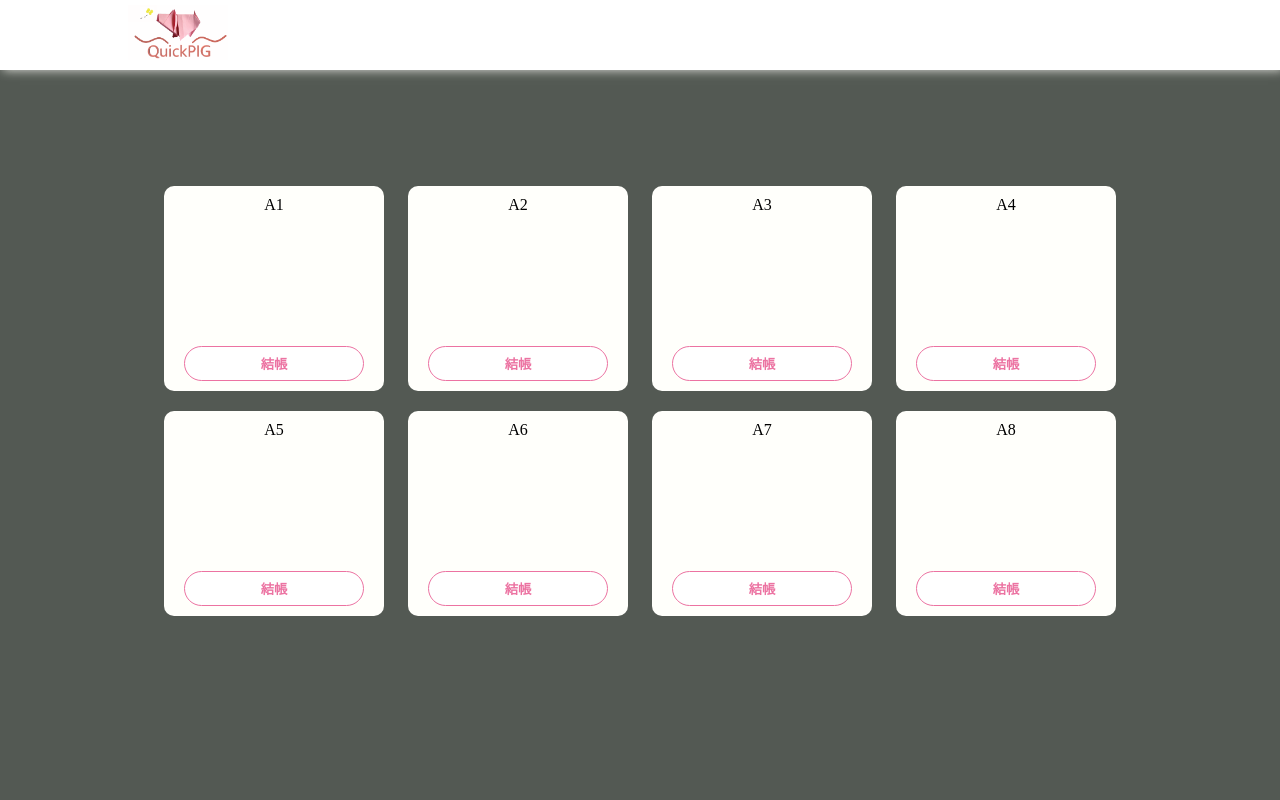
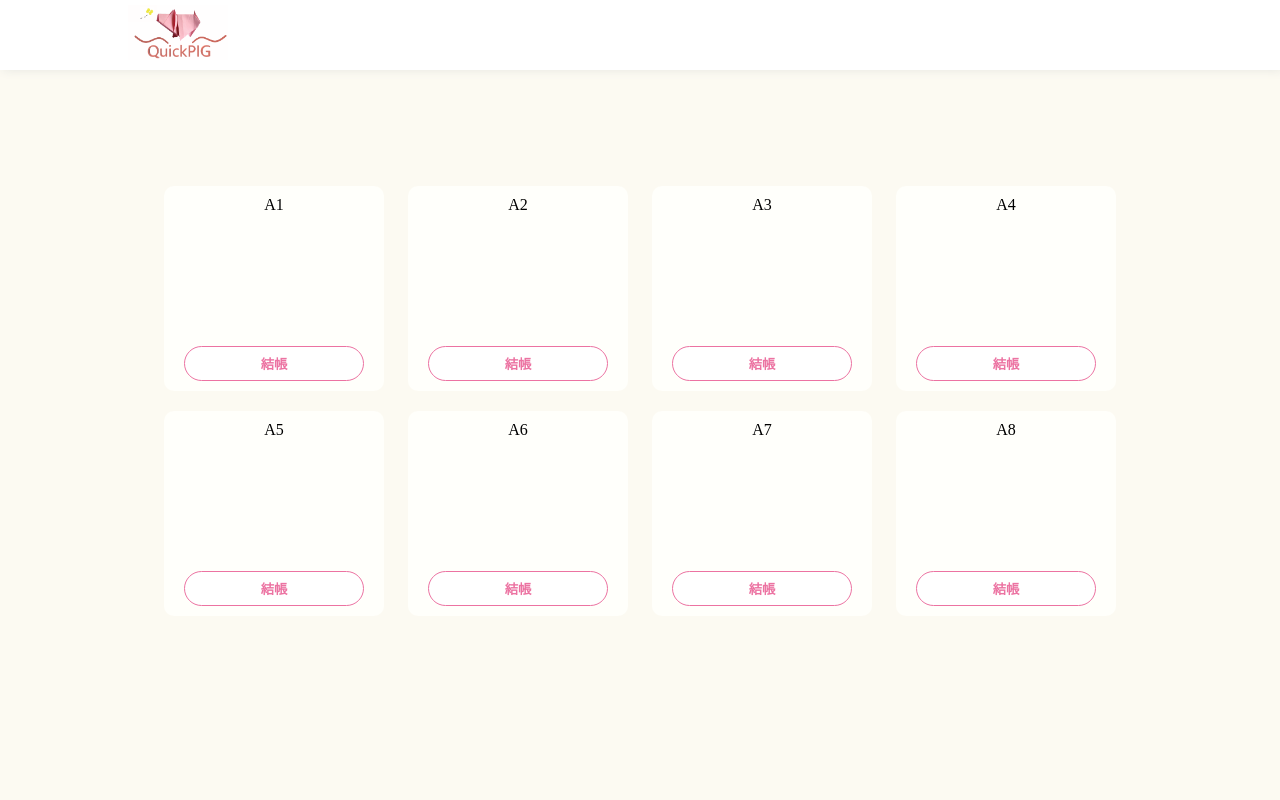
Before and after one commit to wanwan1026/QuickPig, a Flask app: page /count in a window 1280 px wide. Run offline with Flask 2, Linux system fonts and the light colour scheme; data that the repository does not hold is empty.

Commit message:
change background

```diff
--- a/templates/count.html
+++ b/templates/count.html
@@ -6,12 +6,12 @@
         <title>QuickPIG</title>
         <style>
             html{
-                background: #535953;
+                background: #FCFAF2;
             }
             body{
                 margin: 0px;
                 height: 100vh;
-                background: #535953;
+                background: #FCFAF2;
             }
         </style>
         <link rel="stylesheet" type="text/css" href="{{ url_for('static', filename='css/header.css') }}"/>
```
Also changed, not shown: templates/work.html (+2 -5 lines).
